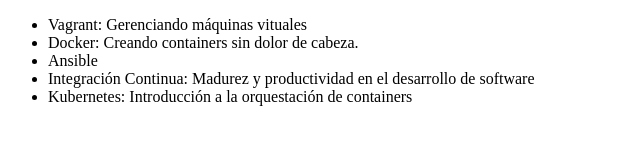
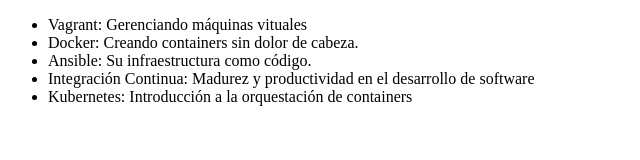
Before and after one commit to Carlos98Rodriguez/alura-git, a plain HTML site: page index.html in a window 1280 px wide. Shown: the whole page, without its empty margins (0-640 px from the left). Drawn offline with Linux system fonts and the light colour scheme.

Commit message:
Modificando el nombre del curso de ansible

```diff
--- a/index.html
+++ b/index.html
@@ -9,7 +9,7 @@
             <li>Vagrant: Gerenciando máquinas vituales</li>
             <li>Docker: Creando containers sin dolor de cabeza.</li>
 
-            <li>Ansible</li>
+            <li>Ansible: Su infraestructura como código.</li>
             <li>Integración Continua: Madurez y productividad en el desarrollo de software</li>
             <li>Kubernetes: Introducción a la orquestación de containers</li>
         </ul>
```
